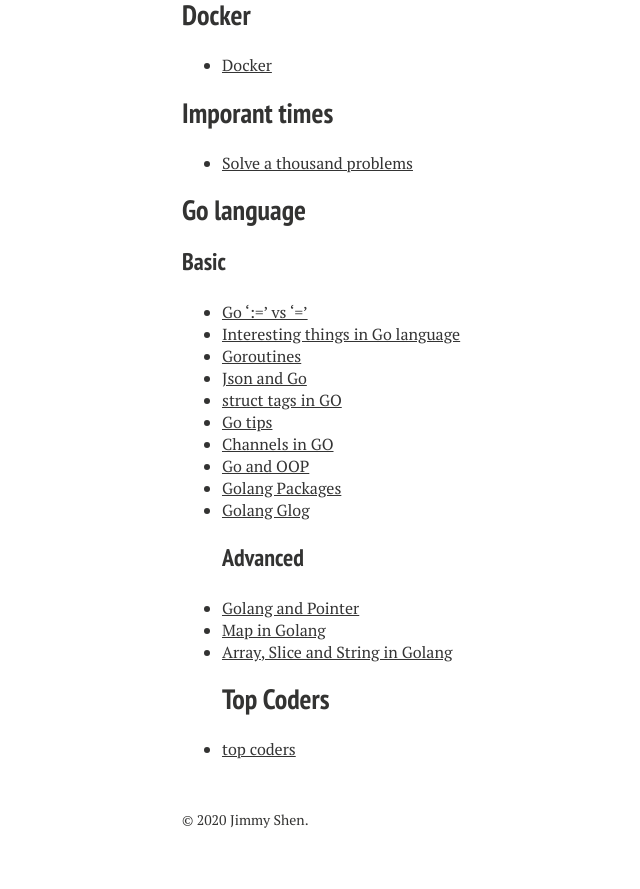
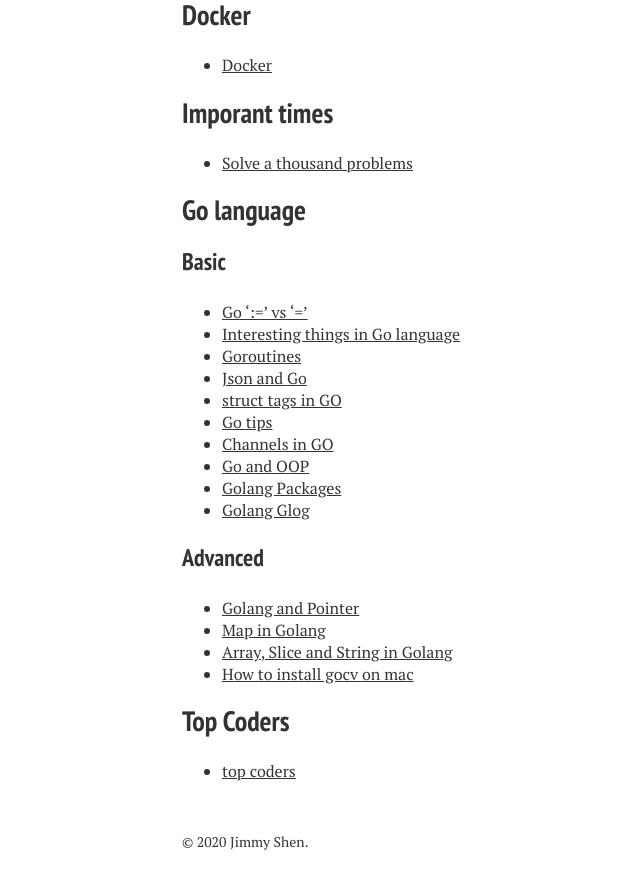
Before and after one commit to xiaokeshen/xiaokeshen.github.io, a Jekyll site: the page built from blog/index.md, in a window 1280 px wide and 900 px high, scrolled down 10890 px. Shown: the top 889 px of the window, without its empty margins (138-778 px from the left). Built offline with Jekyll 4.4.1, drawn with Linux system fonts in a browser that asks for light colours; nearby versions of some CDN libraries.

Commit message:
Update index

```diff
--- a/blog/index.md
+++ b/blog/index.md
@@ -375,9 +375,12 @@
 - [Go and OOP](https://medium.com/@jim.morris.shen/go-and-oop-af5ad0253581?sk=ff041ef1de0d8a8b06aa1c618b9a1a60)
 - [Golang Packages](https://medium.com/@jim.morris.shen/golang-packages-8a4cbe3536b0?sk=d9890556e072c67d828f1b363ee202f9)
 - [Golang Glog](https://medium.com/@jim.morris.shen/golang-glog-example-860e91ddc864?sk=c44c511340b30f4b396554f2b26cc85d)
+
 ### Advanced
 - [Golang and Pointer](https://www.ardanlabs.com/blog/2017/06/design-philosophy-on-data-and-semantics.html)
 - [Map in Golang](https://medium.com/@jim.morris.shen/map-in-golang-8f80cdf3436?source=friends_link&sk=a40c1928683befec9c2df7b3ce676ff9)
 - [Array, Slice and String in Golang](https://medium.com/@jim.morris.shen/go-array-and-slice-234c1de8f47a?sk=2ad62fdfb423f8ff144b2967d0146cc5)
+- [How to install gocv on mac](https://medium.com/@jim.morris.shen/install-gocv-on-mac-49eed227d50b?sk=2acf25b70968c0f4e458afca10a9ba7c)
+
 ## Top Coders
 - [top coders](https://medium.com/@jim.morris.shen/top-coders-c4aa2ffd5544?source=friends_link&sk=64ee99ca78b5b93ab464abd2b6cf87cd)
```
